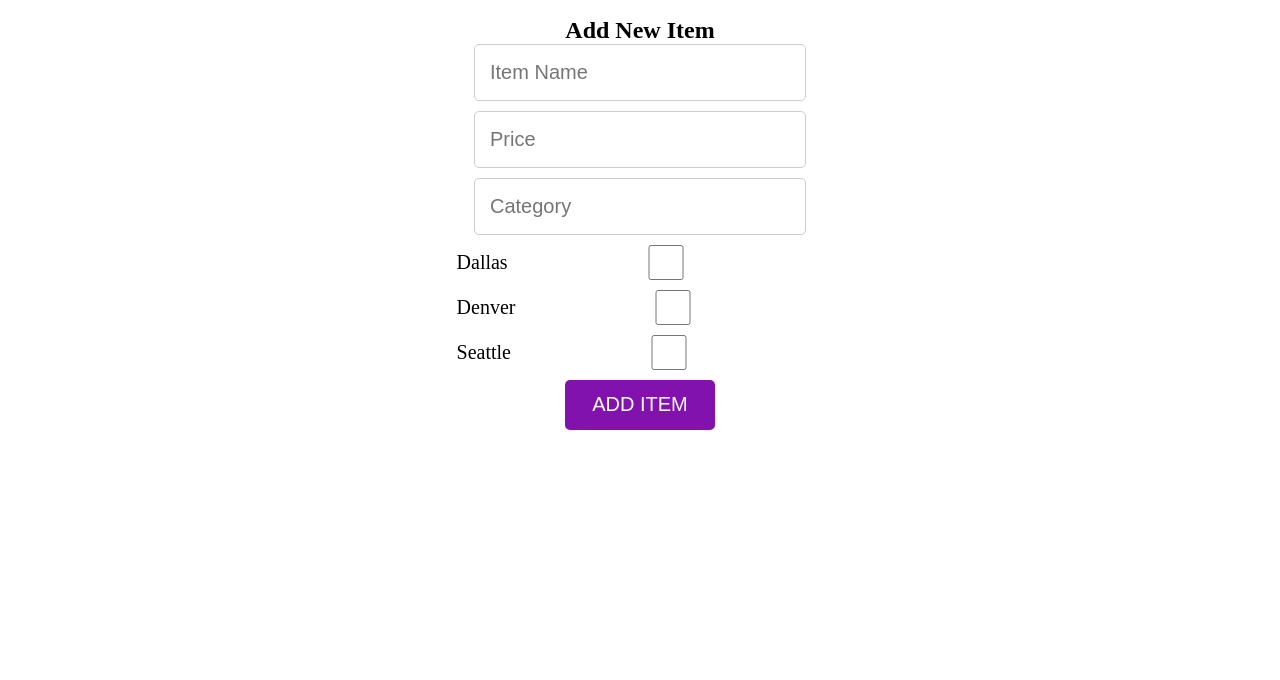
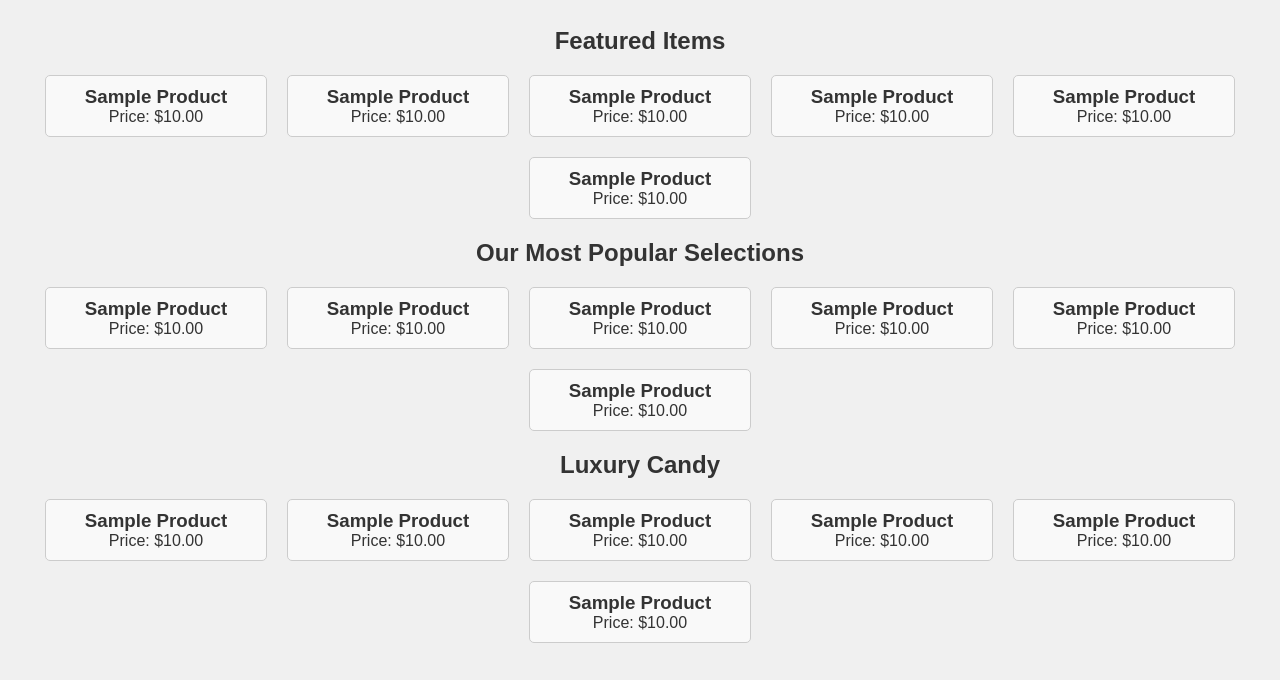
Before and after one commit to aarnawa05/sugarphoria-catalog, a plain HTML site: page frontend/index.html in a window 1280 px wide. Shown: the part 156-836 px from the top of the page. Before the commit the page ends 800 px from the top, so only its background shows below. Drawn offline with Linux system fonts and the light colour scheme; no server answers.

Commit message:
Added list of items + fixed category drop down

```diff
--- a/frontend/index.html
+++ b/frontend/index.html
@@ -19,32 +19,121 @@
         <button id="searchButton">ENTER</button>
     </div>
 
+    <div class="product-display">
+        <h2>Featured Items</h2>
+        <div class="productList">
+            <!-- Product items will be dynamically inserted here -->
+            <div class="product-item">
+                <h3>Sample Product</h3>
+                <p>Price: $10.00</p>
+            </div>
+
+            <div class="product-item">
+                <h3>Sample Product</h3>
+                <p>Price: $10.00</p>
+            </div>
+
+            <div class="product-item">
+                <h3>Sample Product</h3>
+                <p>Price: $10.00</p>
+            </div>
+
+            <div class="product-item">
+                <h3>Sample Product</h3>
+                <p>Price: $10.00</p>
+            </div>
+
+            <div class="product-item">
+                <h3>Sample Product</h3>
+                <p>Price: $10.00</p>
+            </div>
+            <div class="product-item">
+                <h3>Sample Product</h3>
+                <p>Price: $10.00</p>
+            </div>
+        </div>
+
+        <h2>Our Most Popular Selections</h2>
+        <div class="productList">
+            <!-- Product items will be dynamically inserted here -->
+            <div class="product-item">
+                <h3>Sample Product</h3>
+                <p>Price: $10.00</p>
+            </div>
+
+            <div class="product-item">
+                <h3>Sample Product</h3>
+                <p>Price: $10.00</p>
+            </div>
+
+            <div class="product-item">
+                <h3>Sample Product</h3>
+                <p>Price: $10.00</p>
+            </div>
+
+            <div class="product-item">
+                <h3>Sample Product</h3>
+                <p>Price: $10.00</p>
+            </div>
+
+            <div class="product-item">
+                <h3>Sample Product</h3>
+                <p>Price: $10.00</p>
+            </div>
+            <div class="product-item">
+                <h3>Sample Product</h3>
+                <p>Price: $10.00</p>
+            </div>
+        </div>
+
+        <h2>Luxury Candy</h2>
+        <div class="productList">
+            <!-- Product items will be dynamically inserted here -->
+            <div class="product-item">
+                <h3>Sample Product</h3>
+                <p>Price: $10.00</p>
+            </div>
+
+            <div class="product-item">
+                <h3>Sample Product</h3>
+                <p>Price: $10.00</p>
+            </div>
+
+            <div class="product-item">
+                <h3>Sample Product</h3>
+                <p>Price: $10.00</p>
+            </div>
+
+            <div class="product-item">
+                <h3>Sample Product</h3>
+                <p>Price: $10.00</p>
+            </div>
+
+            <div class="product-item">
+                <h3>Sample Product</h3>
+                <p>Price: $10.00</p>
+            </div>
+            <div class="product-item">
+                <h3>Sample Product</h3>
+                <p>Price: $10.00</p>
+            </div>
+        </div>
+    </div>
+
     <div class="new-item-form">
         <h2>Add New Item</h2>
         <form id="newItemForm">
+
             <input type="text" id="itemName" placeholder="Item Name">
             <input type="number" id="itemPrice" placeholder="Price">
-                <input type="text" id="itemCategory" placeholder="Category">
-                <!-- @todo: automate this using javascript (checkbox for each location) -->
-                <div class="locations">
-                    <!-- <div class="location-option">
-                                <label for="location1">Dallas</label>
-                                <input type="checkbox" id="location1" name="locations" value="Dallas">
+            <div class="catSelect">
+                <label for="catDropdown">Category:</label>
+                <select id="catDropdown" name="myDropdown"></select>
             </div>
-                            <div class="location-option">
-                                <label for="location2">Denver</label>
-                                <input type="checkbox" id="location2" name="locations" value="Denver">
-                            </div>
-                            <div class="location-option">
-                                <label for="location3">San Francisco</label>
-                                <input type="checkbox" id="location3" name="locations" value="San Francisco">
-                            </div>
-                            <div class="location-option">
-                                <label for="location4">Seattle</label>
-                                <input type="checkbox" id="location4" name="locations" value="Seattle">
-                            </div> -->
-                </div>
+            <!-- Filled in dynamically by javascript -->
+            <div class="locations"></div>
             <button type="submit" id="addItemBtn">ADD ITEM</button>
+
         </form>
     </div>
 
--- a/frontend/main.js
+++ b/frontend/main.js
@@ -8,7 +8,8 @@ class Item {
 }
 
 const item_list = []; // Example item list
-const locations = ["Dallas", "Denver", "Seattle"];
+const locations = ["Dallas", "Denver"];
+const categories = ["Chips", "Candy", "Chocolate", "Toys/Plushies", "Foreign"]
 
 /** For testing: loads items from the psuedo DB to the frontend */
 function loadItems() {
@@ -62,11 +63,26 @@ function loadLocations() {
     })
 }
 
+function loadCategories() {
+    const category_container = document.querySelector("#catDropdown")
+
+    // console.log(category_container.children);
+
+    categories.forEach((category) => {
+        const catOption = document.createElement("option");
+        catOption.value = category;
+        catOption.textContent = category;
+
+        category_container.appendChild(catOption);
+    })
+}
+
 loadLocations();
+loadCategories();
 
 const itemName = document.querySelector("#itemName"); // string
 const itemPrice = document.querySelector("#itemPrice"); // int
-const category = document.querySelector("#itemCategory"); // string
+const category = document.querySelector("#catDropdown"); // string
 
 // get locations from checked checkboxes
 const locationSelections = document.querySelectorAll('.locations input[name="locations"]'); // NodeList of checkboxes
@@ -90,6 +106,10 @@ const addItemEntered = (e) => {
         .map(input => input.value); // Get the value of each checked checkbox
 
     // todo: validate inputs before adding
+
+    // check if name is valid
+    // check if price is not negative
+    // check if category is valid
 
     console.log("Added item: ");
     console.log(`Name: ${name}, Price: ${price}, Category: ${catVal}, Locations: ${locations}`);
--- a/frontend/styles/style.css
+++ b/frontend/styles/style.css
@@ -2,7 +2,15 @@
   margin: 0;
   padding: 0;
 }
-
+body {
+  font-family: Arial, sans-serif;
+  background-color: #f0f0f0;
+  color: #333;
+  display: flex;
+  flex-direction: column;
+  align-items: center;
+  justify-content: center;
+}
 .header {
   display: flex;
   flex-direction: row;
@@ -27,6 +35,7 @@
     height: 5%;
 }
 
+/* Search bar styles start here */
 .search {
   display: flex;
   justify-content: center;
@@ -60,12 +69,45 @@
   background-color: #6f0d8c;
   transform: scale(1.1);
 }
+/* Search bar styles end here */
 
+/* Item list styles start here */
+.product-display {
+  display: flex;
+  flex-direction: column;
+  align-items: center;
+  justify-content: center;
+  gap: 20px;
+  margin: 20px;
+}
+
+.productList {
+  display: flex;
+  flex-wrap: wrap;
+  justify-content: center;
+  gap: 20px;
+}
+
+.product-item {
+  display: flex;
+  flex-direction: column;
+  align-items: center;
+  width: 200px;
+  padding: 10px;
+  border: 1px solid #ccc;
+  border-radius: 5px;
+  background-color: #f9f9f9;
+}
+
+/* New item form styles starts here */
 .new-item-form {
   display: flex;
   flex-direction: column;
   align-items: center;
-  /* justify-content: center; */
+  border-style: solid;
+    border-width: 1px;
+    width: 50%;
+    padding: 10px 0;
   margin: 20px;
 }
 
@@ -89,13 +131,30 @@
   font-size: 20px;
   border: 1px solid #ccc;
   border-radius: 5px;
-  margin-bottom: 10px;
+  margin: 10px 0;
 }
 
+/* center the submit button */
+.new-item-form button {
+  width: 120px;
+  height: 40px;
+  font-size: 15px;
+  padding: 0 20px;
+  background-color: #8212ae;
+  color: white;
+  border: none;
+  border-radius: 5px;
+  cursor: pointer;
+}
+
+/* New item form styles end here */
+
+/* Locations styles start here */
 .locations {
   display: flex;
   flex-wrap: wrap;
-  flex-direction: column;
+  flex-direction: row;
+    margin: 10px 0;
 }
 
 .location-option {
@@ -104,18 +163,12 @@
   gap: 0.5rem;
 }
 
-/* center the submit button */
-.new-item-form button {
-  width: 150px;
-  height: 50px;
-  font-size: 20px;
-  padding: 0 20px;
-  background-color: #8212ae;
-  color: white;
-  border: none;
-  border-radius: 5px;
-  cursor: pointer;
+.location-option input {
+  width: 20px;
+  height: 20px;
+  margin-right: 10px;
 }
+/* Locations styles ends here */
 
 @media (max-width: 800px) {
   .header {
```
Also changed, not shown: 1 other file. Lines whose indentation alone changed are shown as unchanged.
